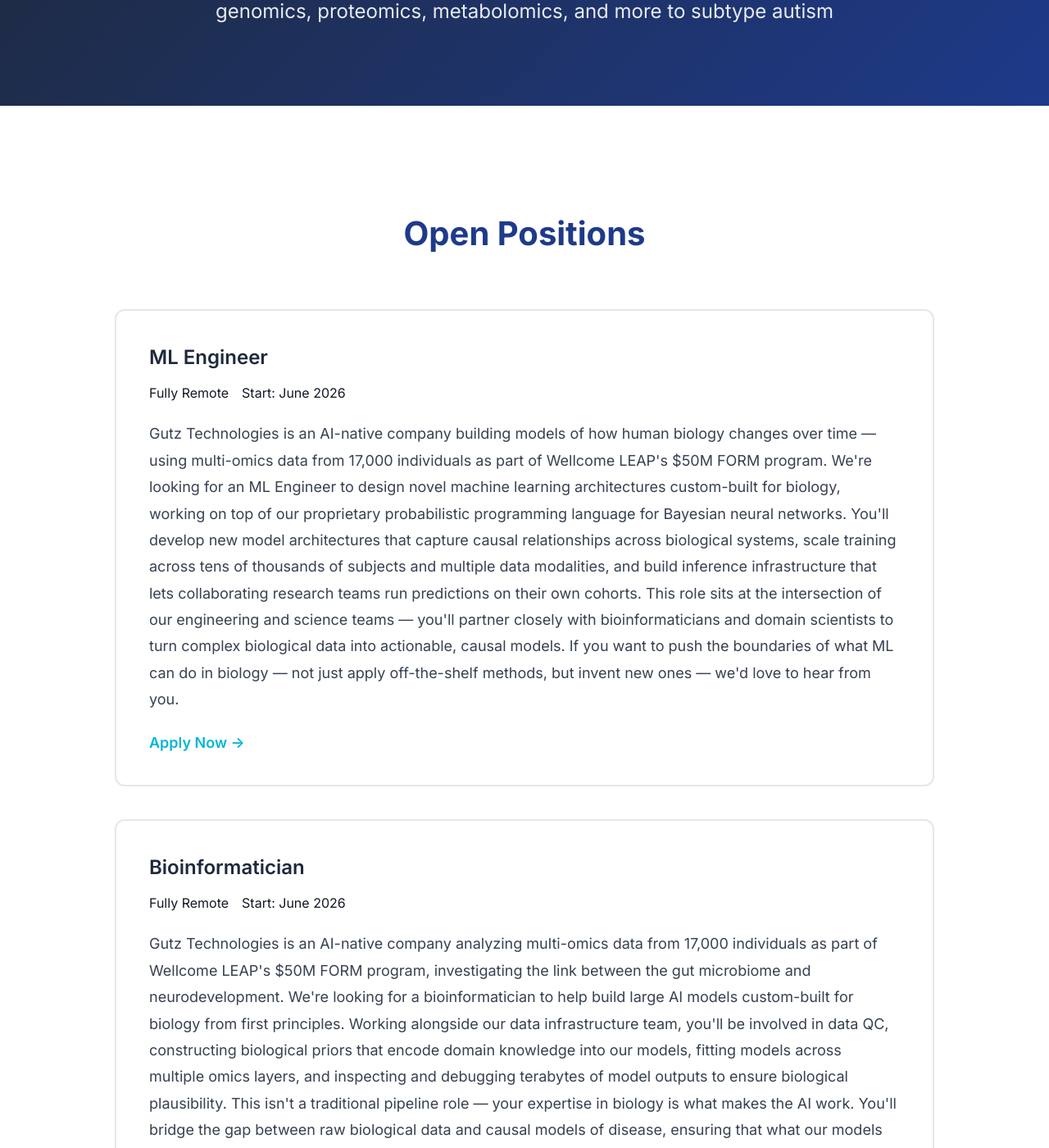
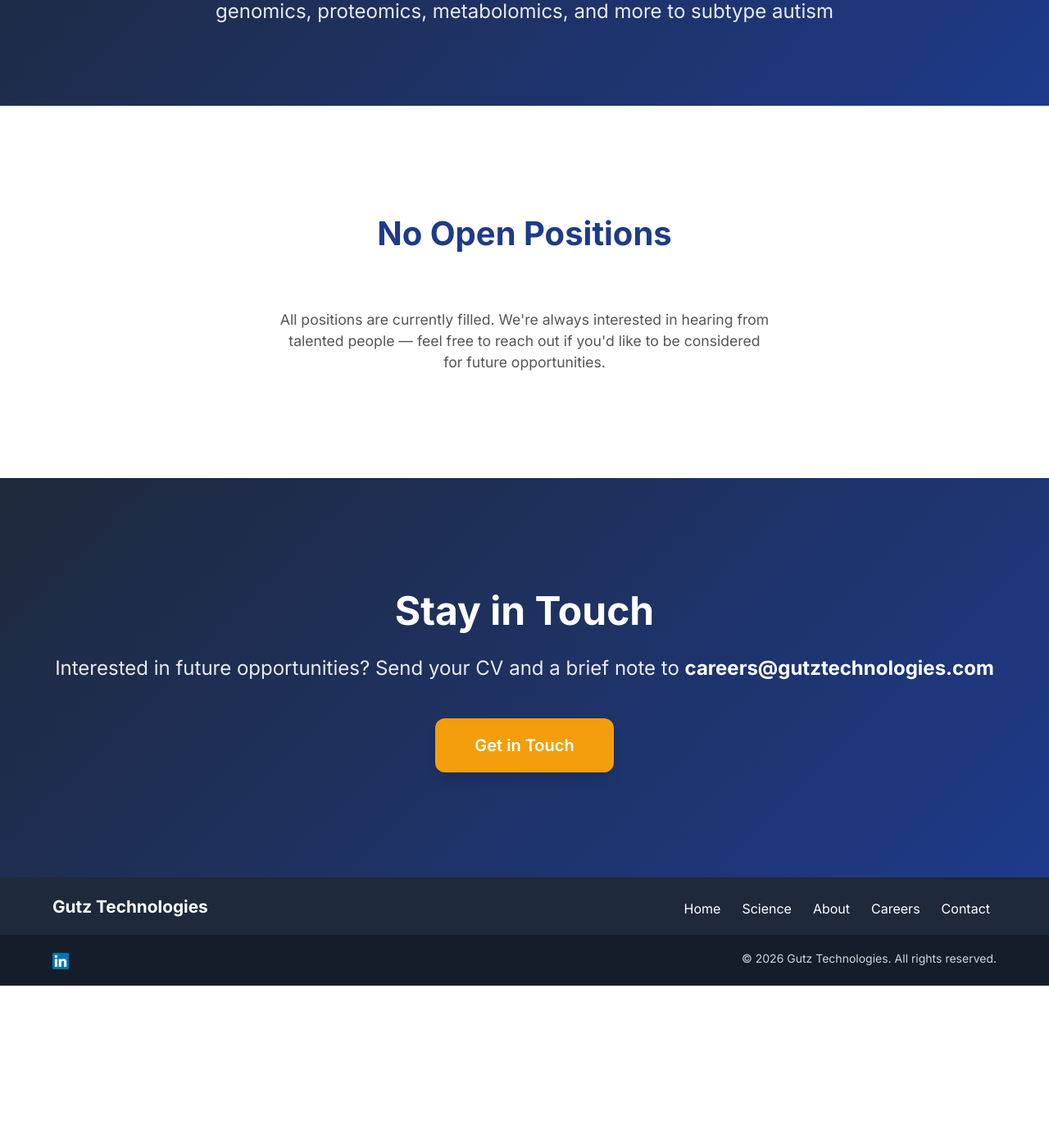
Before and after one commit to gutz-technologies/gutz-technologies.github.io, a Jekyll site: the page built from careers.md, in a window 1280 px wide and 1400 px high, scrolled down 312 px. Shown: the whole window at 82% size. Built offline with Jekyll 4.4.1, drawn with Linux system fonts in a browser that asks for light colours; after the commit the page ends 1514 px from its top, so only the background shows below that; some of the changed text lies outside the part shown.

Commit message:
Update careers page: all positions filled
Co-Authored-By: Claude Opus 4.6 <noreply@anthropic.com>

```diff
--- a/_data/careers.yml
+++ /dev/null
@@ -1,9 +0,0 @@
-- title: "ML Engineer"
-  location: "Fully Remote"
-  start_date: "June 2026"
-  blurb: "Gutz Technologies is an AI-native company building models of how human biology changes over time — using multi-omics data from 17,000 individuals as part of Wellcome LEAP's $50M FORM program. We're looking for an ML Engineer to design novel machine learning architectures custom-built for biology, working on top of our proprietary probabilistic programming language for Bayesian neural networks. You'll develop new model architectures that capture causal relationships across biological systems, scale training across tens of thousands of subjects and multiple data modalities, and build inference infrastructure that lets collaborating research teams run predictions on their own cohorts. This role sits at the intersection of our engineering and science teams — you'll partner closely with bioinformaticians and domain scientists to turn complex biological data into actionable, causal models. If you want to push the boundaries of what ML can do in biology — not just apply off-the-shelf methods, but invent new ones — we'd love to hear from you."
-
-- title: "Bioinformatician"
-  location: "Fully Remote"
-  start_date: "June 2026"
-  blurb: "Gutz Technologies is an AI-native company analyzing multi-omics data from 17,000 individuals as part of Wellcome LEAP's $50M FORM program, investigating the link between the gut microbiome and neurodevelopment. We're looking for a bioinformatician to help build large AI models custom-built for biology from first principles. Working alongside our data infrastructure team, you'll be involved in data QC, constructing biological priors that encode domain knowledge into our models, fitting models across multiple omics layers, and inspecting and debugging terabytes of model outputs to ensure biological plausibility. This isn't a traditional pipeline role — your expertise in biology is what makes the AI work. You'll bridge the gap between raw biological data and causal models of disease, ensuring that what our models learn actually makes sense. Experience with multi-cohort data integration, comfort interpreting large-scale computational outputs, and strong biological intuition are all key. If you want to do computational biology where your domain expertise directly shapes the AI — not just feeds it — this is the role."
--- a/_layouts/careers.html
+++ b/_layouts/careers.html
@@ -14,8 +14,8 @@ bodyClass: "page-careers"
 <!-- Job Listings -->
 <section class="section-split section-light">
   <div class="container-wide">
+    {% if site.data.careers.size > 0 %}
     <h2 class="section-title-center">Open Positions</h2>
-
     <div class="careers-grid">
       {% for job in site.data.careers %}
       <div class="career-card">
@@ -29,14 +29,18 @@ bodyClass: "page-careers"
       </div>
       {% endfor %}
     </div>
+    {% else %}
+    <h2 class="section-title-center">No Open Positions</h2>
+    <p style="text-align: center; max-width: 600px; margin: 0 auto; font-size: 1.1rem; color: #555;">All positions are currently filled. We're always interested in hearing from talented people — feel free to reach out if you'd like to be considered for future opportunities.</p>
+    {% endif %}
   </div>
 </section>
 
 <!-- CTA Section -->
 <section class="cta-section">
   <div class="container-wide">
-    <h2>Interested in Joining Us?</h2>
-    <p>Send your CV and a brief note about yourself to <strong style="color: #ffffff;">careers@gutztechnologies.com</strong></p>
+    <h2>Stay in Touch</h2>
+    <p>Interested in future opportunities? Send your CV and a brief note to <strong style="color: #ffffff;">careers@gutztechnologies.com</strong></p>
     <a href="mailto:careers@gutztechnologies.com" class="btn-primary-large">Get in Touch</a>
   </div>
 </section>
--- a/careers.md
+++ b/careers.md
@@ -1,5 +1,5 @@
 ---
 title: Careers
 layout: careers
-description: Join Gutz Technologies — open positions in project management, data engineering, machine learning, and bioinformatics.
+description: Careers at Gutz Technologies — building multi-omics AI for companion diagnostics.
 ---
```
